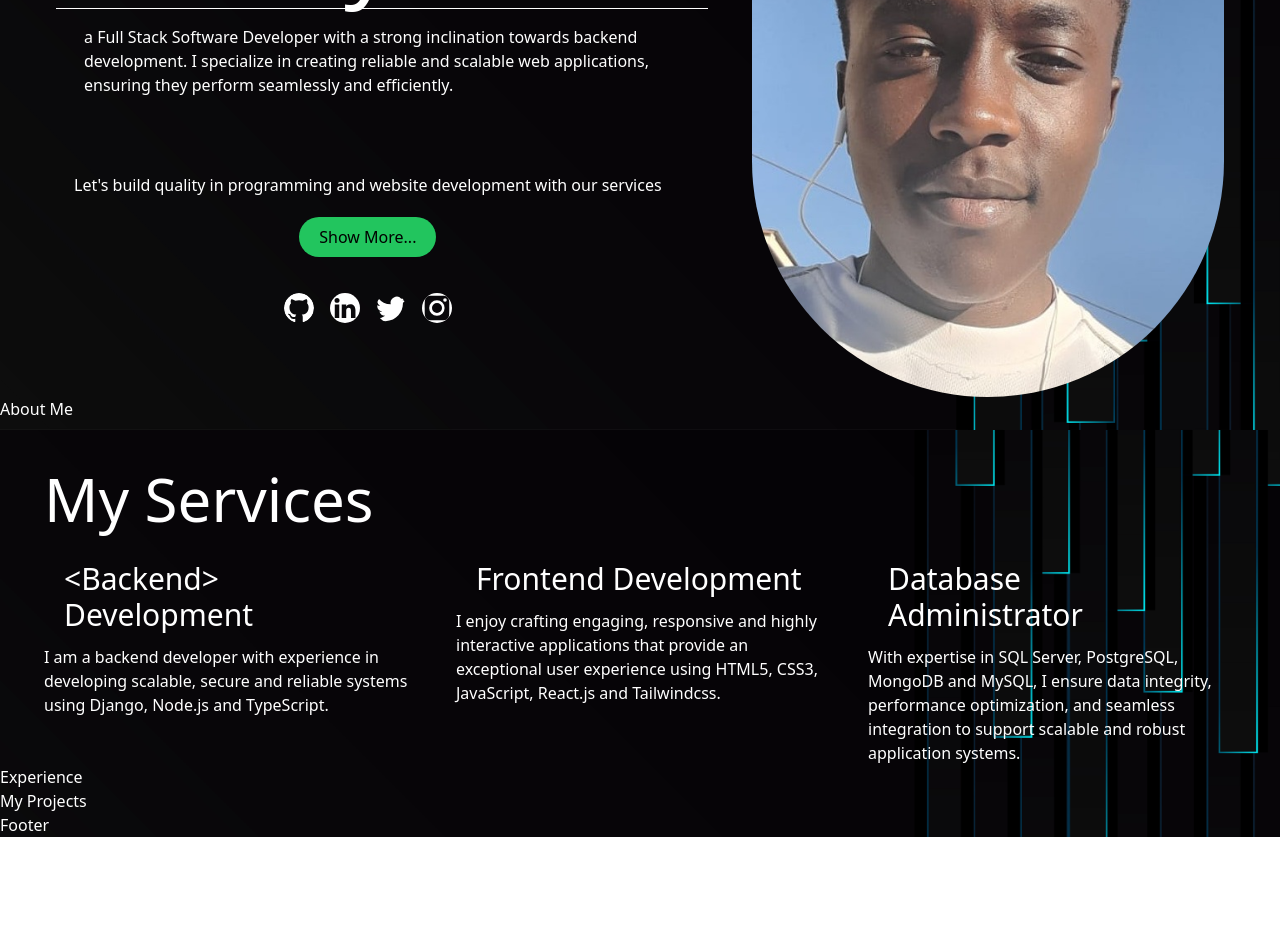
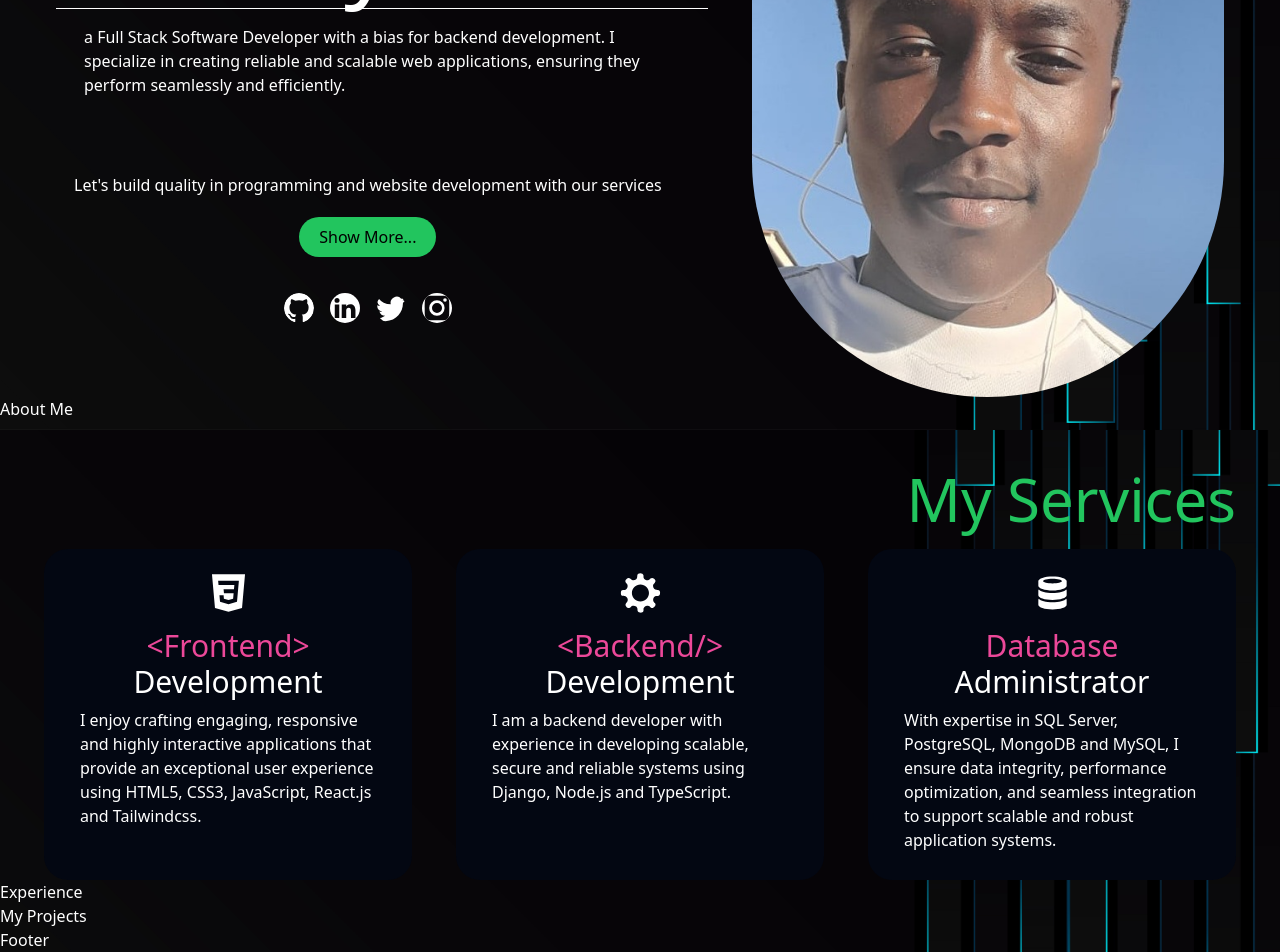
Before and after one commit to GideonMissoy/Portfolio, a React (Vite) app: page / in a window 1280 px wide. Shown: the part 370-1322 px from the top of the page. Before the commit the page ends 1207 px from the top, so only its background shows below. Built offline with nearby package versions, Linux system fonts and the light colour scheme.

Commit message:
Services offered complete.

```diff
--- a/src/components/hero.jsx
+++ b/src/components/hero.jsx
@@ -14,9 +14,9 @@ const Hero = () => {
           <h1 className='text-8xl mb-2 pl-7'>Gideon Missoy</h1>
           <hr className='py-2 border- border-white' />
           <h1 className='px-7'>
-            a Full Stack Software Developer with a strong inclination towards
-            backend development. I specialize in creating reliable and scalable
-            web applications, ensuring they perform seamlessly and efficiently.
+            a Full Stack Software Developer with a bias for backend development.
+            I specialize in creating reliable and scalable web applications,
+            ensuring they perform seamlessly and efficiently.
           </h1>
         </div>
         <div>
--- a/src/components/nav.jsx
+++ b/src/components/nav.jsx
@@ -17,9 +17,10 @@ export const Nav = () => {
   return (
     <>
       <div className='flex items-center justify-between mx-11 py-5 lg:flex-row'>
-        <div className='text-white font-mono text-3xl tracking-wider flex items-center px-7 hover:pointer'>
+        <div className='text-white text-3xl tracking-wider flex items-center px-7 hover:pointer align-center'>
           <a href='#' className='flex'>
-            <CgNametag /> DevMissoy
+            <CgNametag /> <span className='text-pink-600'>&lt;Dev</span>
+            Missoy<span className='text-pink-600'>/&gt;</span>
           </a>
         </div>
         <div className='space-x-3'>
--- a/src/components/services.jsx
+++ b/src/components/services.jsx
@@ -1,31 +1,53 @@
 import React from 'react';
+import { DiAptana } from 'react-icons/di';
+import { DiCss3 } from 'react-icons/di';
+import { DiDatabase } from 'react-icons/di';
 
 function Services() {
   return (
     <>
       <div className='mx-11 mt-7'>
         <div className='text-white py-5'>
-          <h1 className='text-6xl'>My Services</h1>
+          <h1 className='text-6xl text-green-500 flex justify-end'>
+            My Services
+          </h1>
         </div>
         <div className='flex ssm:flex-col lg:flex-row text-white'>
-          <div className='lg:w-1/3 ssm:w-fit justify-center mr-11 bg-{#003001}'>
-            <h1 className='text-3xl px-5 py-3'>&lt;Backend&gt; Development</h1>
-            <p>
-              I am a backend developer with experience in developing scalable,
-              secure and reliable systems using Django, Node.js and TypeScript.
-            </p>
-          </div>
-          <div className='lg:w-1/3 ssm:w-fit justify-center mr-11 bg-{#003001}'>
-            <h1 className='text-3xl px-5 py-3'>Frontend Development</h1>
-            <p>
+          <div className='lg:w-1/3 ssm:w-fit justify-center mr-11 px-7 py-4 rounded-3xl  bg-gray-950 hover:bg-gray-900 hover:px-8 hover:py-5'>
+            <div className='flex justify-center py-1'>
+              <DiCss3 size={47} />
+            </div>
+            <h1 className='text-3xl text-center py-2 px-5'>
+              <span className='text-pink-500'>&lt;Frontend&gt;</span>{' '}
+              Development
+            </h1>
+            <p className='px-2 pb-3'>
               I enjoy crafting engaging, responsive and highly interactive
               applications that provide an exceptional user experience using
               HTML5, CSS3, JavaScript, React.js and Tailwindcss.
             </p>
           </div>
-          <div className='lg:w-1/3 ssm:w-fit justify-center bg-{#003001}'>
-            <h1 className='text-3xl px-5 py-3'>Database Administrator</h1>
-            <p>
+          <div className='lg:w-1/3 ssm:w-fit justify-center mr-11 px-7 py-4 rounded-3xl bg-gray-950 hover:bg-gray-900 hover:px-8 hover:py-5'>
+            <div className='flex justify-center py-1'>
+              <DiAptana size={47} />
+            </div>
+            <h1 className='text-3xl text-center py-2 px-5'>
+              <span className='text-pink-500'>&lt;Backend/&gt;</span>{' '}
+              Development
+            </h1>
+            <p className='px-2 pb-3'>
+              I am a backend developer with experience in developing scalable,
+              secure and reliable systems using Django, Node.js and TypeScript.
+            </p>
+          </div>
+          <div className='lg:w-1/3 ssm:w-fit justify-center px-7 py-4 bg-gray-950 hover:bg-gray-900 rounded-3xl hover:px-8 hover:py-5'>
+            <div className='flex justify-center py-1'>
+              <DiDatabase size={47} />
+            </div>
+            <h1 className='text-3xl text-center py-2 px-5'>
+              <span className='text-pink-500'>Database</span> Administrator
+            </h1>
+            <p className='px-2 pb-3'>
               With expertise in SQL Server, PostgreSQL, MongoDB and MySQL, I
               ensure data integrity, performance optimization, and seamless
               integration to support scalable and robust application systems.
```
